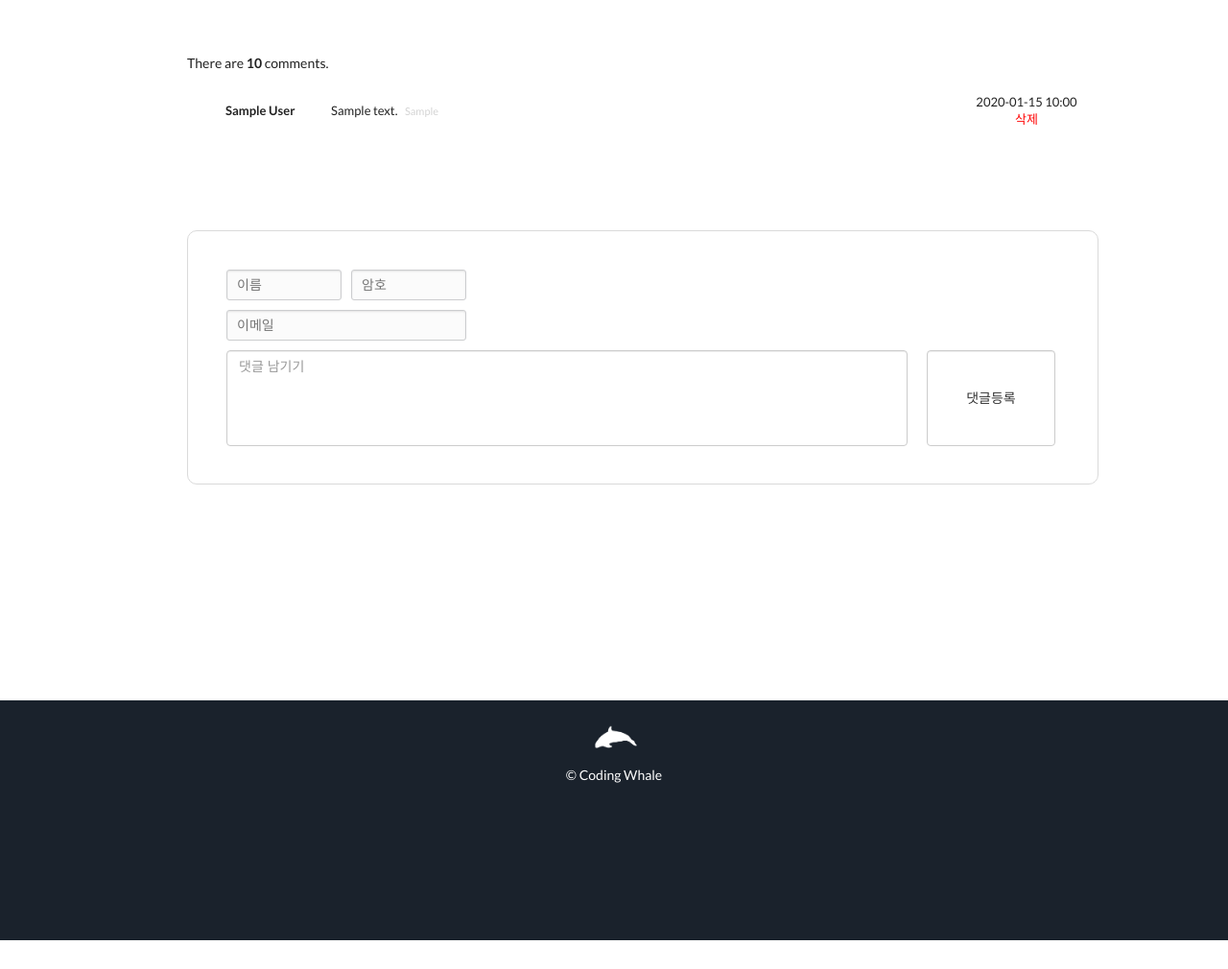
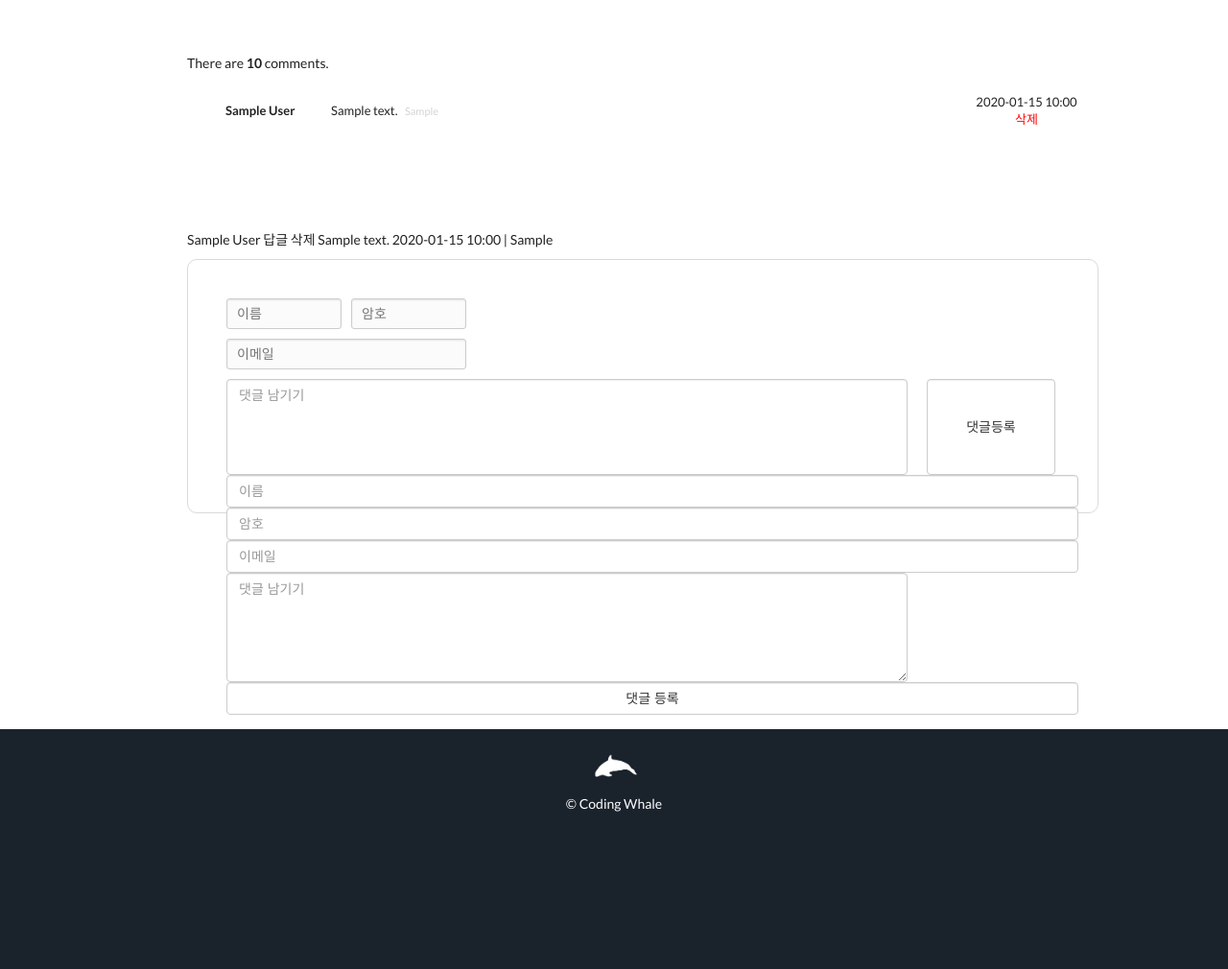
Before and after one commit to Nyamcat/blog, a Django app: template project/blog/templates/blog/post.html in a window 1280 px wide. Shown: the part 667-1677 px from the top of the page at 96% size. Before the commit the page ends 1647 px from the top, so only its background shows below. Run offline with Django 3.2, Linux system fonts and the light colour scheme; tables that the repository leaves empty hold one stand-in row (values such as "Sample post"); the template is opened without the code that fills it: values that come from a table or form of the project are taken from there, most other values are stand-ins (such as "Sample title", 1, 10 or a date in 2020); parts of the project's set-up code (start-up, migrations or seed data) failed here and were passed over; some libraries are stand-ins or nearby versions.

Commit message:
모바일 댓글, 데스크탑 게시글 표시 방법 수정

```diff
--- a/project/blog/templates/blog/all.html
+++ b/project/blog/templates/blog/all.html
@@ -9,6 +9,7 @@
                 {% if object_list %}
                 <table id="desktop_post_list" class="table">
                     <colgroup>
+                        <col style="width: 5%; text-align: center;">
                         <col style="width: 15%; text-align: center;">
                         <col style="">
                         <col style="width: 15%;">
@@ -17,6 +18,7 @@
                     <thead>
                     <tr>
                         <th class="text-center">번호</th>
+                        <th class="text-center">카테고리</th>
                         <th class="text-center">글 제목</th>
                         <th class="text-center">작성일</th>
                         <th class="text-center">조회수</th>
@@ -26,6 +28,7 @@
                     {% for p in object_list %}
                     <tr id="{{ p.id }}" class="post_index">
                         <td class="text-center">{{ p.index }}</td>
+                        <td class="text-center">{{ p.category.label }}</td>
                         <td>{{ p.title }}&nbsp;&nbsp;<span class="noc">({{ p.noc}})</span></td>
                         <td class="text-center">{{ p.published_date }}</td>
                         <td class="text-center">{{ p.hits }}</td>
@@ -74,7 +77,6 @@
             </ul>
         </div>
     </div>
-    </div>
 
     <script>
         $('.post_index').click(function() {
--- a/project/blog/templates/blog/comment.html
+++ b/project/blog/templates/blog/comment.html
@@ -38,10 +38,28 @@
         </tr>
         {% endfor %}
         {% else %}
-        <p id="nocomment">1등으로 댓글 입력하기</p>
+        <p class="nocomment">1등으로 댓글 입력하기</p>
         {% endif %}
         </tbody>
     </table>
+
+    {% if comment %}
+    <ul id="commentul">
+        {% for cmt in comment %}
+        <li>
+            <span class="inner">
+                <span class="id">{{ cmt.author }}</span>
+                <span class="reply">답글</span>
+                <span class="delete">삭제</span>
+                <span class="comment">{{ cmt.comment }}</span>
+                <span class="info">{{ cmt.published_date }}&nbsp;|&nbsp;{{ cmt.ip_display }}</span>
+            </span>
+        </li>
+        {% endfor %}
+    </ul>
+    {% else %}
+    <p class="nocomment">1등으로 댓글 입력하기</p>
+    {% endif %}
 
     <script>
 
@@ -63,7 +81,7 @@
         }
     };
 
-    $('.deletecomment').click(function (e) {
+    $('.deletecomment, .delete').click(function (e) {
         var prt = $(this).parent().parent();
         var id = prt.attr('id');
 
@@ -109,7 +127,7 @@
 </div>
 
 <div id="writecommentarea">
-    <div class="w250">
+    <div class="w250 desktop_write_comment">
         <ul>
             <li class="w120" style="float:left; margin-right:10px;">
                 <input type="text" class="cusput w120 md10" name="name" placeholder="이름">
@@ -122,10 +140,21 @@
             </li>
         </ul>
     </div>
-    <div>
+    <div class="desktop_write_comment">
         <textarea class="form-control wp80" name="comment" id = "commenttext" style="resize: none; float:left; margin-right:20px; height:100px;" cols="40" rows="5" placeholder="댓글 남기기"></textarea>
         <input type="submit" class="save btn btn-default form-control" style="float:left; width:15%;  height:100px;" id="submit" value="댓글등록">
     </div>
+
+    <div class="mobile_write_comment">
+        <input type="text" class="form-control" name="mobile_name" placeholder="이름">
+        <input type="password" class="form-control" name="mobile_passwd" placeholder="암호">
+        <input type="text" class="form-control" name="mobile_email" placeholder="이메일">
+    </div>
+    <div class="mobile_write_comment">
+        <textarea class="form-control wp80" name="mobile_comment" id = "mobile_commenttext" cols="40" rows="5" placeholder="댓글 남기기"></textarea>
+        <button type="submit" class="save btn btn-default form-control" id="mobile_submit">댓글 등록</button>
+    </div>
+
     <script>
 
     $('#commenttable > tbody > tr:last').css('border-bottom', 'none');
@@ -142,7 +171,7 @@
         }
     });
 
-    $('#commenttext').on('keyup', function() {
+    $('textarea[name=comment]').on('keyup', function() {
         if($(this).val().length > 150) {
             $(this).val($(this).val().substring(0, 150));
         }
@@ -151,7 +180,16 @@
 
     $('#submit').click(function (e) {
 
-        if ($('#commenttext').val() == ''){
+        if ($('input[name=name]').val() == ''){
+            alert('이름을 입력해주세요');
+            return;
+        }
+        if ($('input[name=passwd]').val() == ''){
+            alert('비밀번호를 입력해주세요');
+            return;
+        }
+
+        if ($('textarea[name=comment]').val() == ''){
             alert('내용을 입력해주세요');
             return;
         }
@@ -161,7 +199,7 @@
             url: '/comment/',
             data: { 'post_id': {{ post.id }}, 'name' : $('input[name=name]').val(), 'email' : $('input[name=email]').val(),
                     'passwd' : $('input[name=passwd]').val(), 'csrfmiddlewaretoken': '{{ csrf_token }}',
-                    'comment' : $('#commenttext').val(), 'type': 'publish'},
+                    'comment' : $('textarea[name=comment]').val(), 'type': 'publish'},
             dataType: "json",
 
             success: function(response){
@@ -172,6 +210,42 @@
             },
         });
     })
+
+
+    $('#mobile_submit').click(function (e) {
+
+        if ($('input[name=mobile_name]').val() == ''){
+            alert('이름을 입력해주세요');
+            return;
+        }
+        if ($('input[name=mobile_passwd]').val() == ''){
+            alert('비밀번호를 입력해주세요');
+            return;
+        }
+
+        if ($('textarea[name=mobile_comment]').val() == ''){
+            alert('내용을 입력해주세요');
+            return;
+        }
+
+        $.ajax({
+            type: "POST",
+            url: '/comment/',
+            data: { 'post_id': {{ post.id }}, 'name' : $('input[name=mobile_name]').val(), 'email' : $('input[name=mobile_email]').val(),
+                    'passwd' : $('input[name=mobile_passwd]').val(), 'csrfmiddlewaretoken': '{{ csrf_token }}',
+                    'comment' : $('textarea[name=mobile_comment]').val(), 'type': 'publish'},
+            dataType: "json",
+
+            success: function(response){
+                    location.reload();
+                },
+                error: function(request, status, error){
+                    alert('실패했습니다.');
+            },
+        });
+    })
+
+
 
     $(document).on('click', '#reply_submit', function(){
 
--- a/project/blog/templates/blog/guestbook.html
+++ b/project/blog/templates/blog/guestbook.html
@@ -13,7 +13,7 @@
                 <div id="post_body">
                 {{ post.summer_field | safe }}
                 </div>
-                <div class="post_foot">
+                <div id="post_foot">
                     {% include 'blog/comment.html' %}
                 </div>
             </div>
--- a/project/blog/templates/blog/post.html
+++ b/project/blog/templates/blog/post.html
@@ -27,7 +27,7 @@
                 <div id="post_body">
                 {{ post.summer_field | safe }}
                 </div>
-                <div class="post_foot">
+                <div id="post_foot">
                     {% include 'blog/comment.html' %}
                 </div>
             </div>
--- a/project/blog/views.py
+++ b/project/blog/views.py
@@ -203,7 +203,7 @@
 
         context['categories'] = categories
         context['classify'] = classify
-        context['description'] = self.keyword + '검색 결과는 ' + str(self.count) + '개 입니다.'
+        context['description'] = self.keyword + '검색 결과'
 
         return context
 
```
Also changed, not shown: project/blog/templates/blog/search.html (+22 -0 lines), project/blog/templates/blog/tags.html (+6 -3 lines), project/static/css/mobile.css (+21 -7 lines).
